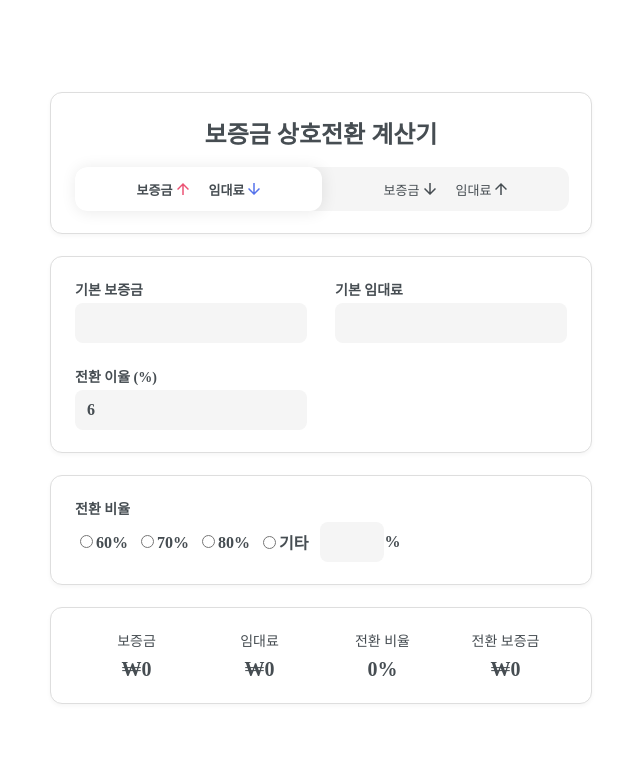
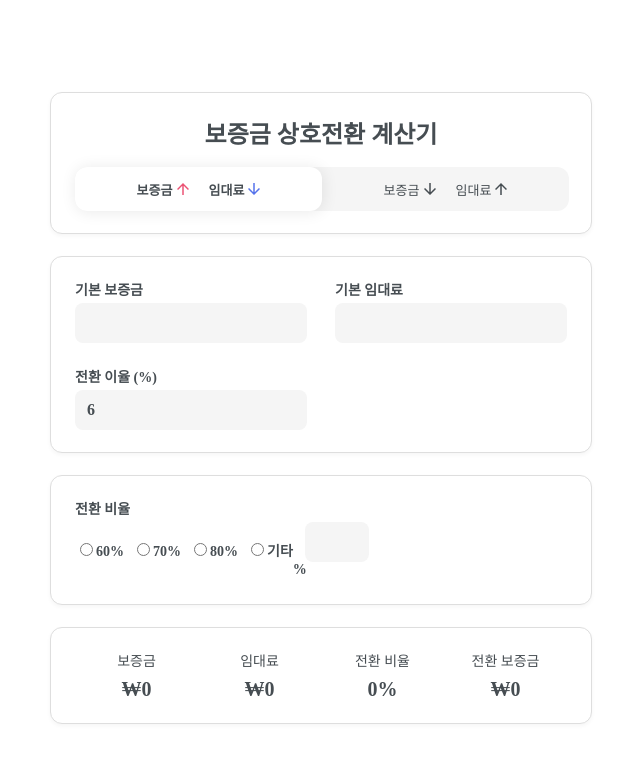
Before and after one commit to ihateindex/deposit-calculator, a React (Create React App) app: page / in a window 1280 px wide. Shown: the top 762 px of the page, without its empty margins (319-959 px from the left). Built offline with nearby package versions, Linux system fonts and the light colour scheme; a web font is replaced by a local one.

Commit message:
style: 라벨 클래스명 추가

```diff
--- a/src/components/ConvertDepositsInput/ConvertDepositsInput.js
+++ b/src/components/ConvertDepositsInput/ConvertDepositsInput.js
@@ -49,7 +49,7 @@ const ConvertDepositInput = (props) => {
                     <p className={`${style['label']}`}>전환 비율</p>
                     <div className={`${style['radio-wrapper']}`}>
                         <div>
-                            <label>
+                            <label className={`${style['label']}`}>
                                 <input
                                     type="radio"
                                     value="60"
@@ -63,7 +63,7 @@ const ConvertDepositInput = (props) => {
                             </label>
                         </div>
                         <div>
-                            <label className="">
+                            <label className={`${style['label']}`}>
                                 <input
                                     type="radio"
                                     value="70"
@@ -77,7 +77,7 @@ const ConvertDepositInput = (props) => {
                             </label>
                         </div>
                         <div>
-                            <label className="">
+                            <label className={`${style['label']}`}>
                                 <input
                                     type="radio"
                                     value="80"
@@ -91,7 +91,7 @@ const ConvertDepositInput = (props) => {
                             </label>
                         </div>
                         <div className={`${style['etc']}`}>
-                            <label className="">
+                            <label className={`${style['label']}`}>
                                 <input
                                     type="radio"
                                     name="conversion-rate"
@@ -116,7 +116,7 @@ const ConvertDepositInput = (props) => {
                                     }}
                                     readOnly={etcReadonly ? true : false}
                                 />
-                                <label htmlFor="">%</label>
+                                <label className={`${style['label']}`}>%</label>
                             </div>
                         </div>
                     </div>
```
